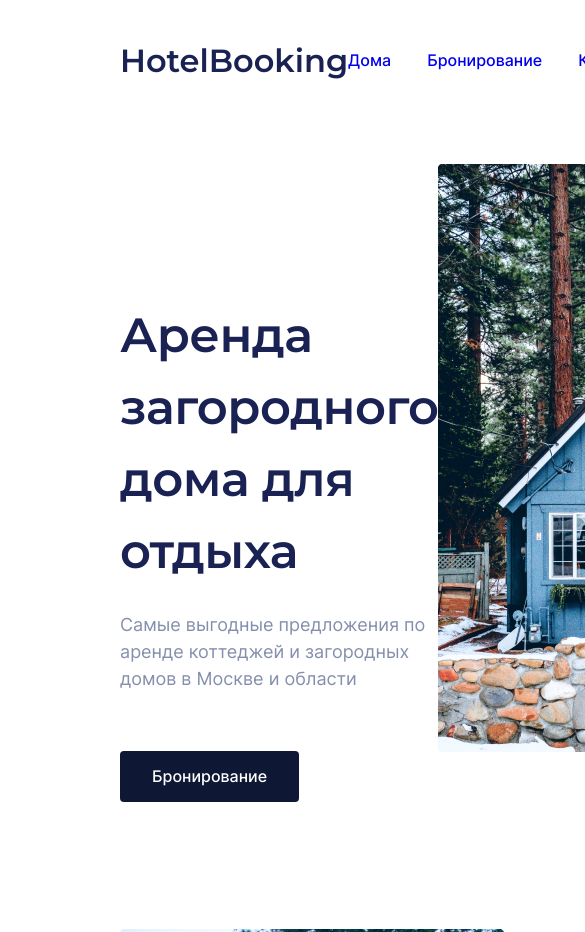
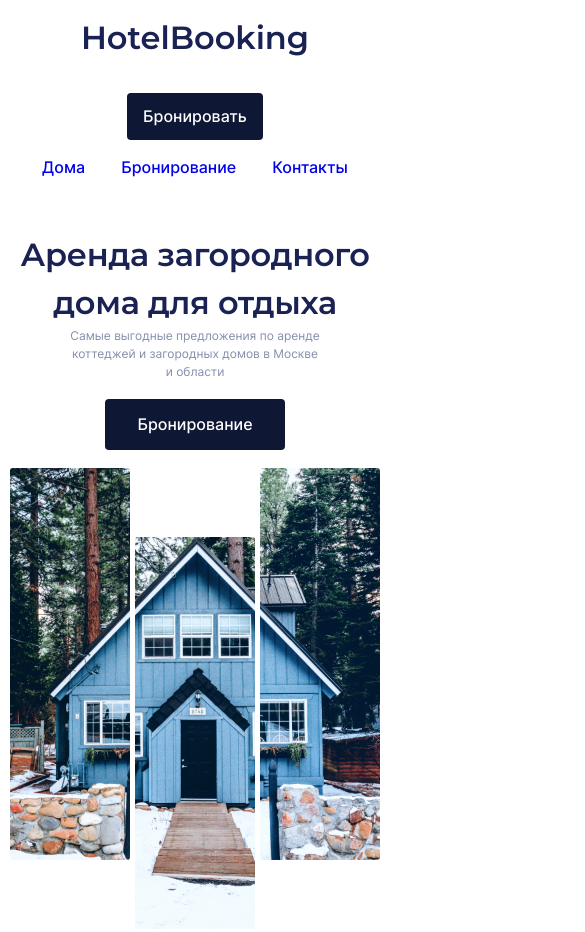
Before and after one commit to serggavr/hotel-booking, a plain HTML site: page index.html in a window 390 px wide. Shown: the top 932 px of the page, 585 px wide, since content can reach past the window. Drawn offline with Linux system fonts and the light colour scheme.

Commit message:
fix header&first styles

```diff
--- a/blocks/styles.css
+++ b/blocks/styles.css
@@ -9,8 +9,37 @@
   background-color: #fff;
 }
 
+.purchase__button {
+  padding: 14px 16px;
+  border-radius: 4px;
+  border: none;
+  background-color: #0e1734;
+  font-family: "Inter";
+  font-style: normal;
+  font-weight: 500;
+  font-size: 16px;
+  line-height: 19px;
+  color: #fff;
+  cursor: pointer;
+}
+
+.purchase__button_placed-header {
+  order: 3;
+}
+
+.purchase__button_placed-first {
+  margin-top: 59px;
+  padding: 16px 32px;
+}
+
+.purchase__button_about-us {
+  margin-top: 17px;
+  padding: 16px 32px;
+}
+
 .header {
-  margin: 37px 125px 35px 120px;
+  padding-top: 37px;
+  margin: 0 125px 35px 120px;
   display: flex;
   flex-direction: row;
   align-items: center;
@@ -27,7 +56,10 @@
   line-height: 39px;
 }
 
-.header__menu {
+.header__nav {
+}
+
+.header__menu-list {
   margin: 0;
   padding: 0;
   list-style: none;
@@ -45,46 +77,65 @@
   text-decoration: none;
 }
 
-.purchase__button {
-  /* max-width: 136px;
-  max-height: 47px; */
-  padding: 14px 16px;
-  border-radius: 4px;
-  border: none;
-  background-color: #0e1734;
-  font-family: "Inter";
-  font-style: normal;
-  font-weight: 500;
-  font-size: 16px;
-  line-height: 19px;
-  color: #fff;
-  cursor: pointer;
+@media (max-width: 1340px) {
+  .header {
+    margin: 0 90px 32px 90px;
+  }
 }
 
-.purchase__button_placed-first {
-  margin-top: 59px;
-  padding: 16px 32px;
+@media (max-width: 1072px) {
+  .header {
+    margin: 0 60px 32px 60px;
+  }
 }
 
-.purchase__button_about-us {
-  margin-top: 17px;
-  padding: 16px 32px;
+@media (max-width: 886px) {
+  .header {
+    margin: 0 30px 24px 30px;
+  }
+}
+
+@media (max-width: 768px) {
+  .header {
+    padding-top: 18px;
+    margin: 0 18px 24px 18px;
+    flex-wrap: wrap;
+    row-gap: 18px;
+  }
+
+  .header__nav {
+    width: 100%;
+    order: 3;
+  }
+
+  .header__menu-list {
+    justify-content: center;
+  }
+}
+
+@media (max-width: 420px) {
+  .header {
+    margin: 0 10px 24px 10px;
+    flex-direction: column;
+  }
+  .header__logo {
+    margin-bottom: 18px;
+  }
 }
 
 .first {
-  /* max-width: 1200px; */
-  margin: 80px 120px 96px 120px;
-  display: flex;
-  flex-direction: row;
+  padding-top: 80px;
+  margin: 0 120px 96px 120px;
+  display: grid;
   justify-content: space-between;
-  /* display: grid;
-  justify-content: space-between;
-  grid-template-columns: minmax(252px, 587px) minmax(252px, 588px); */
+  column-gap: 24px;
+  grid-template-columns: 7.35fr 2.25fr 2.25fr 2.25fr;
+  grid-template-rows: 1fr 6.35fr 1fr;
 }
 
 .first__text-block {
-  margin-top: 135px;
-  /* min-width: 50%; */
+  margin-top: 55px;
+  grid-row: 2 / 3;
 }
 
 .first__title {
@@ -109,26 +160,137 @@
   color: #848fac;
 }
 
-.first__images-block {
-  display: flex;
-  flex-direction: row;
-  column-gap: 24px;
+.first__image {
+  max-width: 100%;
 }
 
-.first__image {
-  max-width: 180px;
-  max-height: 588px;
+.first__image:first-of-type {
+  grid-row: 1 / 3;
+  grid-column: 2 / 3;
 }
 
-.first__image:nth-child(2n) {
-  margin-top: 81px;
+.first__image:nth-child(3) {
+  grid-row: 2 / 4;
+  grid-column: 3 / 4;
+}
+
+.first__image:last-of-type {
+  grid-row: 1 / 3;
+  grid-column: 4 / 5;
+}
+
+@media (max-width: 1340px) {
+  .first {
+    padding-top: 60px;
+    margin: 0 90px 64px 90px;
+  }
+  .first__title {
+    max-width: 350px;
+    font-size: 32px;
+    line-height: 48px;
+  }
+  .first__offer-text {
+    margin: 16px 0 0;
+    max-width: 325px;
+    font-size: 12px;
+    line-height: 18px;
+  }
+  .purchase__button_placed-first {
+    margin-top: 40px;
+  }
+}
+
+@media (max-width: 1072px) {
+  .first {
+    padding-top: 30px;
+    margin: 0 60px 32px 60px;
+    column-gap: 16px;
+  }
+  .first__offer-text {
+    margin: 12px 0 0;
+  }
+  .purchase__button_placed-first {
+    margin-top: 30px;
+  }
+}
+
+@media (max-width: 886px) {
+  .first {
+    margin: 0 30px 32px 30px;
+  }
+  .first__text-block {
+    margin-top: 0;
+  }
+  .first__title {
+    max-width: 265px;
+    font-size: 24px;
+    line-height: 36px;
+  }
+  .first__offer-text {
+    margin: 12px 0 0;
+    max-width: 254px;
+  }
+  .purchase__button_placed-first {
+    margin-top: 30px;
+  }
+}
+
+@media (max-width: 768px) {
+  .first {
+    margin: 0 18px 32px 18px;
+    column-gap: 18px;
+    row-gap: 18px;
+    grid-template-columns: 2.25fr 2.25fr 2.25fr;
+    grid-template-rows: auto 1fr 6.35fr 1fr;
+  }
+  .first__text-block {
+    margin: 0 auto;
+    grid-row: 1;
+    grid-column: 1 / -1;
+    text-align: center;
+  }
+  .first__title {
+    max-width: 380px;
+    font-size: 32px;
+    line-height: 48px;
+  }
+  .first__offer-text {
+    margin: 0 auto;
+  }
+
+  .purchase__button_placed-first {
+    margin: 18px auto 0 auto;
+  }
+  .first__image {
+    width: 100%;
+  }
+  .first__image:first-of-type {
+    grid-row: 2 / 4;
+    grid-column: 1 / 2;
+  }
+
+  .first__image:nth-child(3) {
+    grid-row: 3 / 5;
+    grid-column: 2 / 3;
+  }
+
+  .first__image:last-of-type {
+    grid-row: 2 / 4;
+    grid-column: 3 / 4;
+  }
+}
+
+@media (max-width: 560px) {
+  .first {
+    margin: 0 10px 32px 10px;
+    column-gap: 5px;
+  }
 }
 
 .about-us {
   margin: 80px 120px 80px 120px;
   display: flex;
   flex-direction: row;
-  /* justify-content: space-between; */
   column-gap: 126px;
 }
 
--- a/index.html
+++ b/index.html
@@ -13,15 +13,17 @@
     <div class="page">
       <header class="header">
         <h2 class="header__logo">HotelBooking</h2>
-        <nav>
-          <ul class="header__menu">
+        <nav class="header__nav">
+          <ul class="header__menu-list">
             <lu><a href="#" class="header__menu-item">Дома</a></lu>
             <lu><a href="#" class="header__menu-item">Бронирование</a></lu>
             <lu><a href="#" class="header__menu-item">Контакты</a></lu>
           </ul>
         </nav>
         <form class="purchase" action="index.html">
-          <button class="purchase__button">Бронировать</button>
+          <button class="purchase__button purchase__button_placed-header">
+            Бронировать
+          </button>
         </form>
       </header>
       <main class="content">
@@ -38,7 +40,6 @@
               </button>
             </form>
           </div>
-          <div class="first__images-block">
           <img
             src="./images/first/first__images-block_1.jpg"
             alt="левая часть загородного дома"
@@ -54,9 +55,8 @@
             alt="правая часть загородного дома"
             class="first__image"
           />
-          </div>
         </section>
-        <section class="about-us">
+        <!-- <section class="about-us">
           <img
             src="./images/about-us/about-us__image.jpg"
             alt="левая часть загородного дома"
@@ -79,7 +79,7 @@
               </button>
             </form>
           </div>
-        </section>
+        </section> -->
       </main>
       <footer class="footer"></footer>
     </div>
```
Lines whose indentation alone changed are shown as unchanged.
